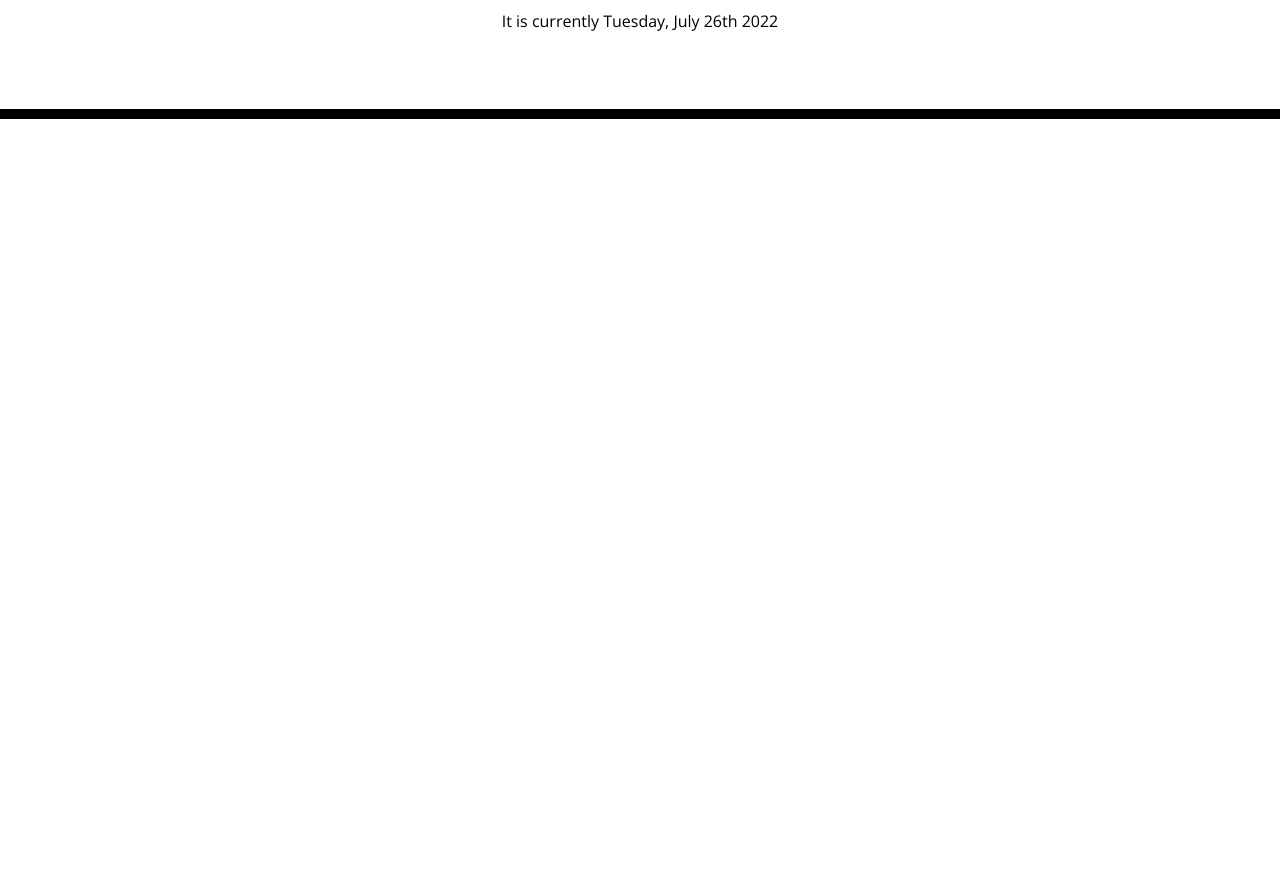
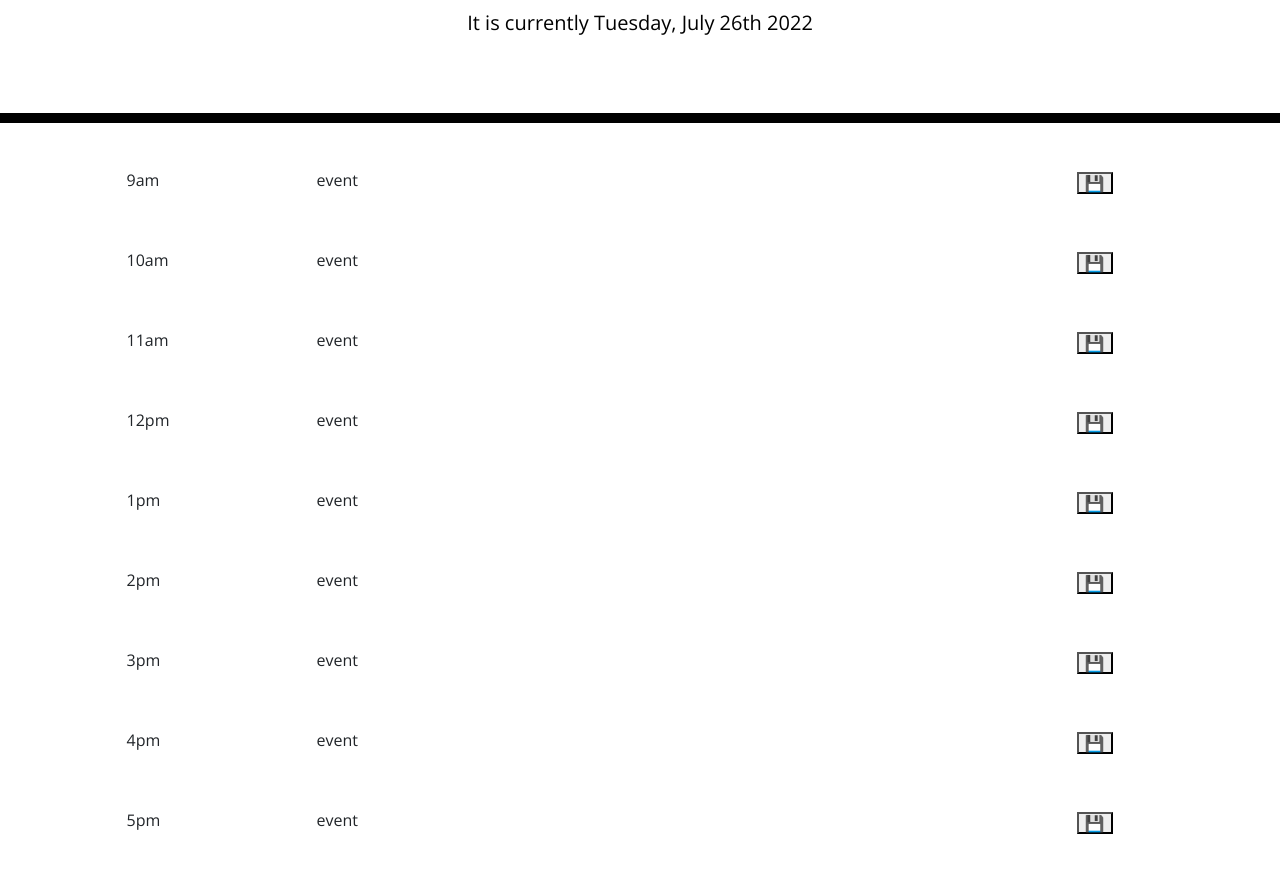
Before and after one commit to Capt-Turner/Basic_Calander_App, a plain HTML site: page index.html in a window 1280 px wide. Shown: the part 181-1054 px from the top of the page. Before the commit the page ends 800 px from the top, so only its background shows below. Drawn offline with nearby package versions, Linux system fonts and the light colour scheme.

Commit message:
starting timeblock structure

```diff
--- a/index.html
+++ b/index.html
@@ -26,11 +26,109 @@
     <header class="jumbotron">
       <h1 class="display-3">Work Day Scheduler</h1>
       <p class="lead">A simple calendar app for scheduling your work day</p>
-      <span id="currentDay"></span>
       <p id="currentDay" class="lead"></p>
     </header>
     <div class="container">
       <!-- Timeblocks go here -->
+      <div class="row">
+        <div class="col-2">
+          9am
+        </div>
+        <div class="col-8">
+          event
+        </div>
+        <div class="col-2">
+          <button id="saveBtn">💾</button>
+        </div>
+      </div>
+      <div class="row">
+        <div class="col-2">
+          10am
+        </div>
+        <div class="col-8">
+          event
+        </div>
+        <div class="col-2">
+          <button id="saveBtn">💾</button>
+        </div>
+      </div>
+      <div class="row">
+        <div class="col-2">
+          11am
+        </div>
+        <div class="col-8">
+          event
+        </div>
+        <div class="col-2">
+          <button id="saveBtn">💾</button>
+        </div>
+      </div>
+      <div class="row">
+        <div class="col-2">
+          12pm
+        </div>
+        <div class="col-8">
+          event
+        </div>
+        <div class="col-2">
+          <button id="saveBtn">💾</button>
+        </div>
+      </div>
+      <div class="row">
+        <div class="col-2">
+          1pm
+        </div>
+        <div class="col-8">
+          event
+        </div>
+        <div class="col-2">
+          <button id="saveBtn">💾</button>
+        </div>
+      </div>
+      <div class="row">
+        <div class="col-2">
+          2pm
+        </div>
+        <div class="col-8">
+          event
+        </div>
+        <div class="col-2">
+          <button id="saveBtn">💾</button>
+        </div>
+      </div>
+      <div class="row">
+        <div class="col-2">
+          3pm
+        </div>
+        <div class="col-8">
+          event
+        </div>
+        <div class="col-2">
+          <button id="saveBtn">💾</button>
+        </div>
+      </div>
+      <div class="row">
+        <div class="col-2">
+          4pm
+        </div>
+        <div class="col-8">
+          event
+        </div>
+        <div class="col-2">
+          <button id="saveBtn">💾</button>
+        </div>
+      </div>
+      <div class="row">
+        <div class="col-2">
+          5pm
+        </div>
+        <div class="col-8">
+          event
+        </div>
+        <div class="col-2">
+          <button id="saveBtn">💾</button>
+        </div>
+      </div>
     </div>
 
     <script src="https://cdnjs.cloudflare.com/ajax/libs/jquery/3.2.1/jquery.min.js"></script>
```
Also changed, not shown: 1 other file.
